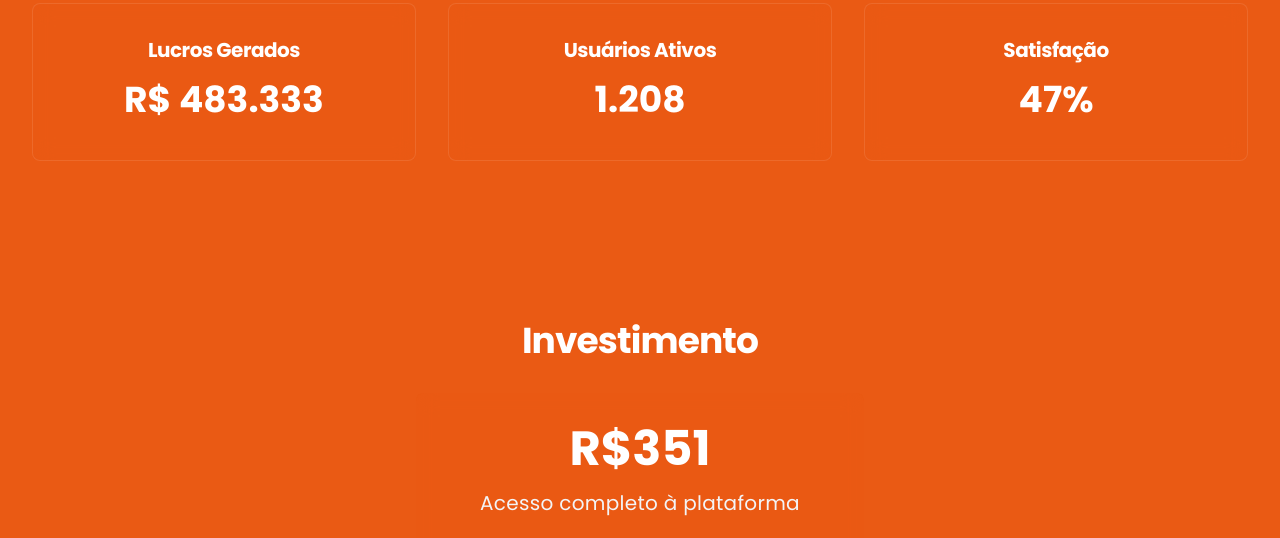
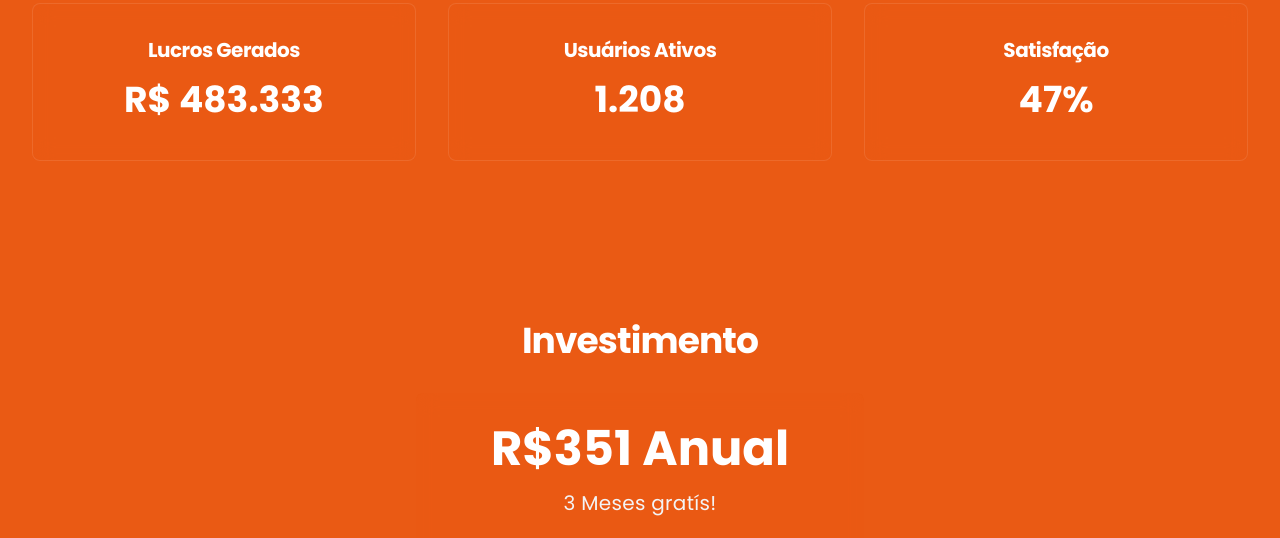
Before and after one commit to correiafm91/octopussuitesite, a website: page index.html.html in a window 1280 px wide. Shown: the part 1616-2154 px from the top of the page. Drawn offline with nearby package versions, Linux system fonts and the light colour scheme.

Commit message:
Update index.html.html

```diff
--- a/index.html.html
+++ b/index.html.html
@@ -232,14 +232,14 @@
     <div class="max-w-7xl mx-auto px-8 text-center">
         <h2 class="text-4xl font-bold mb-8">Investimento</h2>
         <div class="feature-card p-8 rounded-lg max-w-md mx-auto">
-            <div class="text-5xl font-bold mb-4">R$351</div>
-            <p class="text-xl text-gray-100 mb-6">Acesso completo à plataforma</p>
+            <div class="text-5xl font-bold mb-4">R$351 Anual</div>
+            <p class="text-xl text-gray-100 mb-6">3 Meses gratís!</p>
             <button id="subscribeBtn" class="bg-blue-500 hover:bg-blue-600 text-white font-bold py-3 px-8 rounded-lg text-lg mb-6 transform transition-transform hover:-translate-y-1">
                 Assinar Agora 🚀
             </button>
             <div id="paymentInfo" class="max-h-0 overflow-hidden transition-all duration-500">
                 <div class="flex justify-center mb-4">
-                    <img src="https://i.postimg.cc/6qc3WZ6P/qrcode-pix-1.png" alt="QR Code PIX" class="w-48 h-48">
+                    <img src="https://i.postimg.cc/mDFzCg37/qrcode-pix-2.png">
                 </div>
                 <div class="bg-white bg-opacity-10 p-4 rounded-lg mt-4">
                     <p class="text-sm mb-2">Chave PIX:</p>
```
